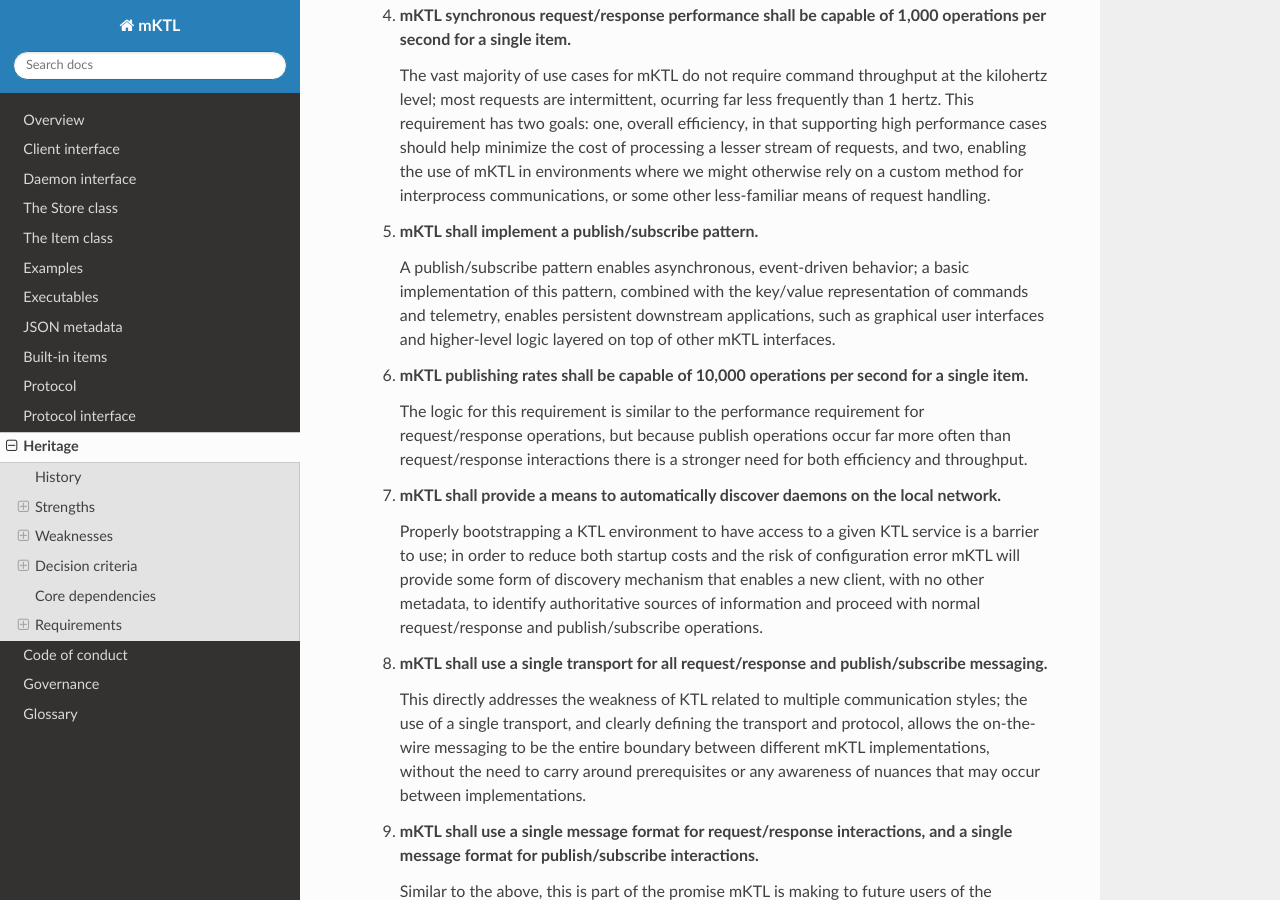
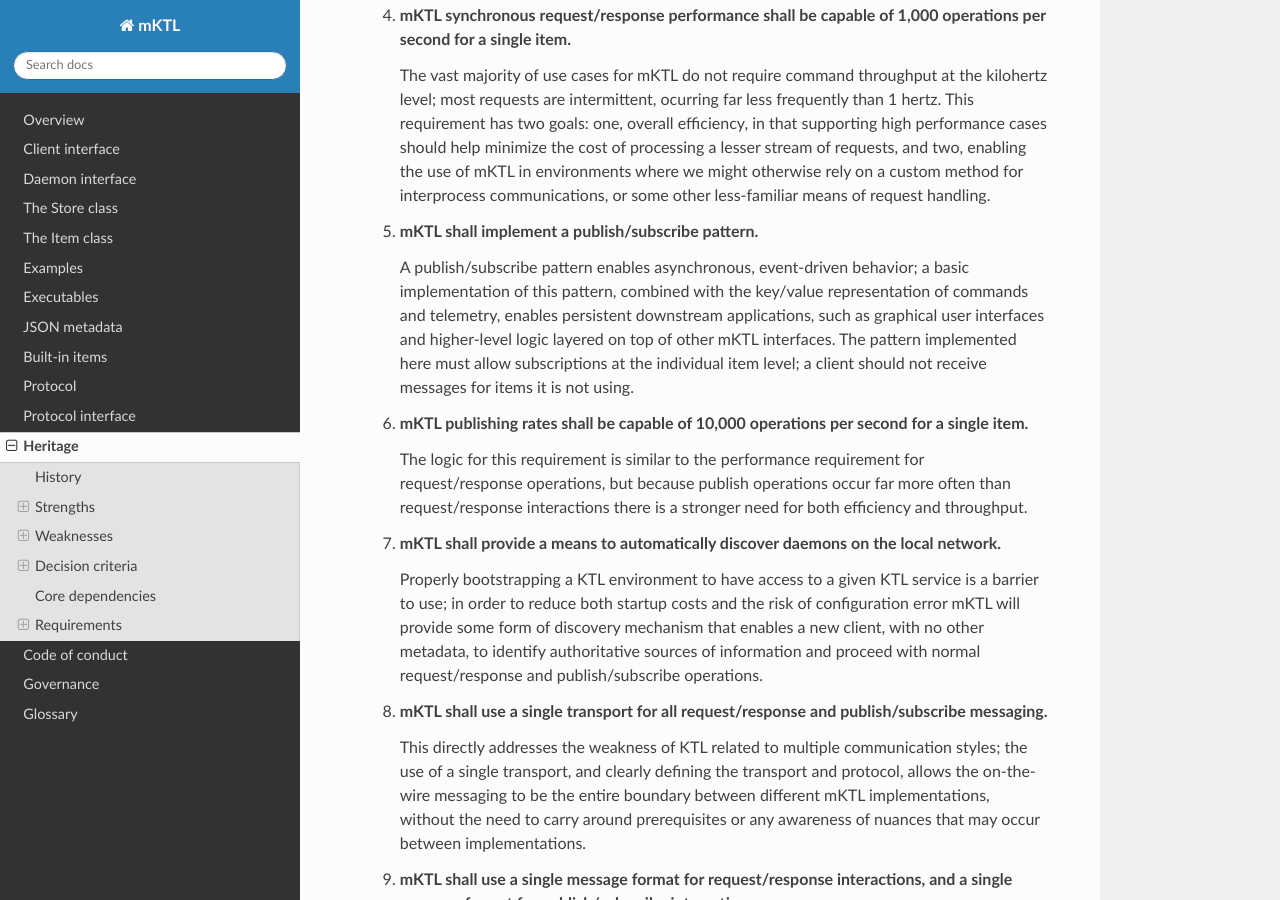
Before and after one commit to KeckObservatory/mKTL, a Sphinx documentation site: the page built from doc/heritage.rst, in a window 1280 px wide and 900 px high, scrolled down 7758 px. Built offline with Sphinx 7.4.7 and the Read the Docs theme 3.1.0, drawn with Linux system fonts in a browser that asks for light colours.

Commit message:
Additional language about the granularity of expected publish/subscribe filtering.

```diff
--- a/doc/heritage.rst
+++ b/doc/heritage.rst
@@ -199,7 +199,9 @@ Pre-development
      a basic implementation of this pattern, combined with the key/value
      representation of commands and telemetry, enables persistent downstream
      applications, such as graphical user interfaces and higher-level logic
-     layered on top of other mKTL interfaces.
+     layered on top of other mKTL interfaces. The pattern implemented here
+     must allow subscriptions at the individual item level; a client should
+     not receive messages for items it is not using.
 
   #. **mKTL publishing rates shall be capable of 10,000 operations per second
      for a single item.**
```
